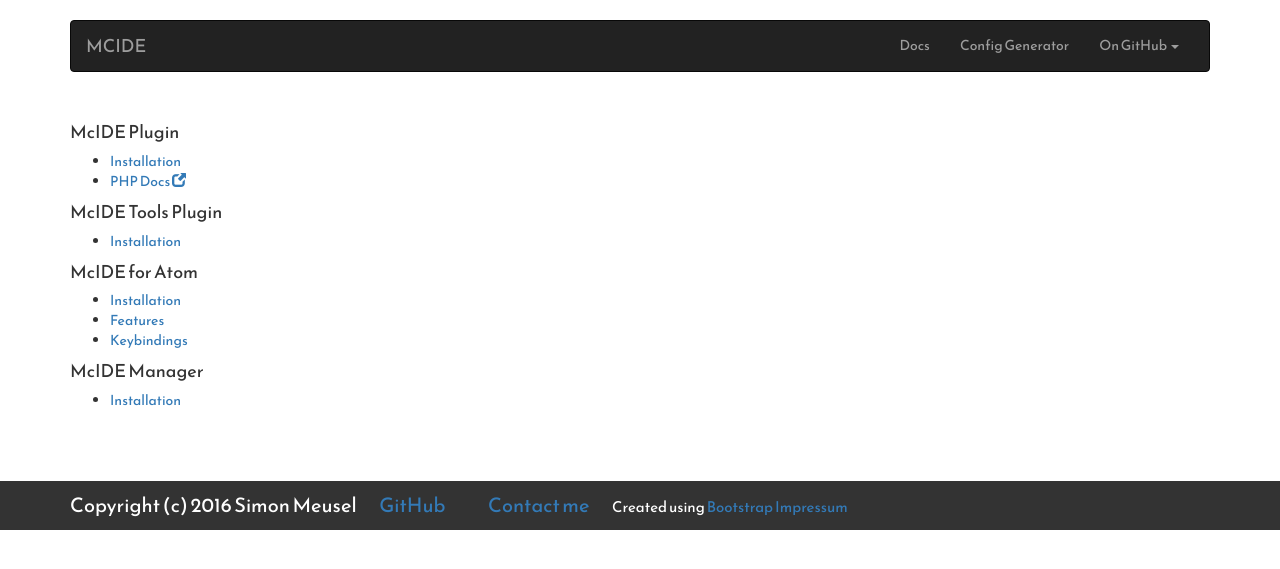
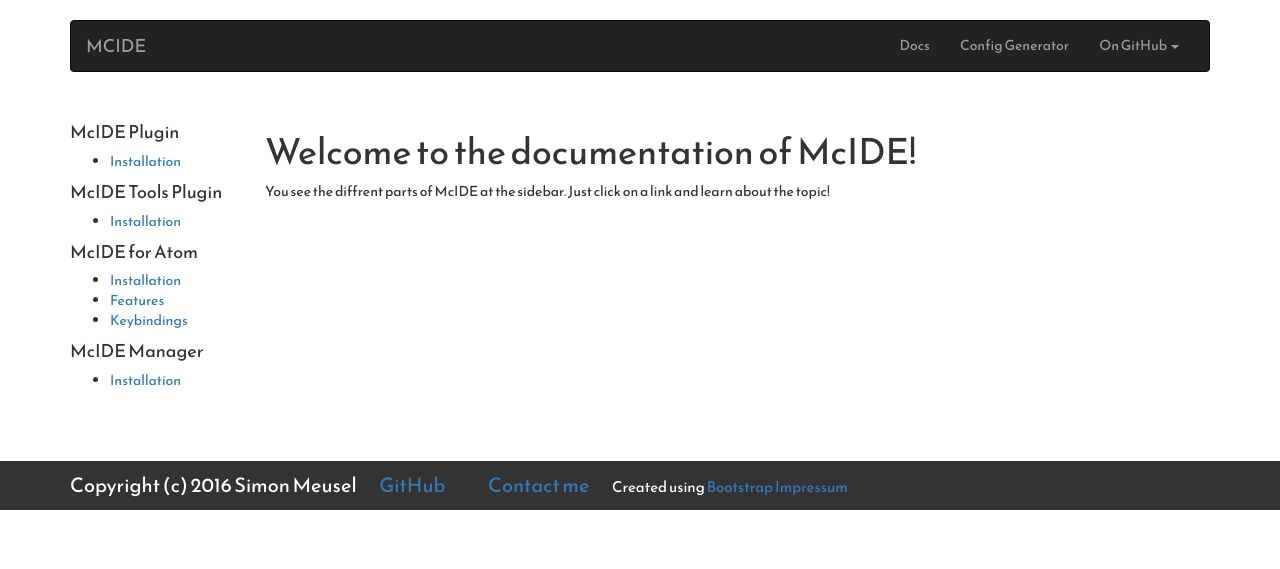
Before and after one commit to simonmeusel/mcide, a Jekyll site: the page built from docs/index.html, in a window 1280 px wide. Shown: the top 569 px of the page. Built offline with Jekyll 4.4.1, drawn with Linux system fonts in a browser that asks for light colours; nearby versions of some CDN libraries.

Commit message:
Update docs

```diff
--- a/_layouts/docs.html
+++ b/_layouts/docs.html
@@ -10,12 +10,6 @@
         <li>
           <a href="{{site.baseurl}}/docs/mcide-plugin/installation.html">
             Installation
-          </a>
-        </li>
-        <li>
-          <a href="http://php.net/docs.php">PHP Docs
-            <span class="glyphicon glyphicon-new-window" aria-hidden="true">
-            </span>
           </a>
         </li>
       </ul>
--- a/docs/index.html
+++ b/docs/index.html
@@ -1,3 +1,8 @@
 ---
 layout: docs
 ---
+
+<h1>Welcome to the documentation of McIDE!</h1>
+
+You see the diffrent parts of McIDE at the sidebar.
+Just click on a link and learn about the topic!
--- a/index.html
+++ b/index.html
@@ -77,6 +77,12 @@
       <hr>
       <script src="https://gist.github.com/simonmeusel/f5495e4d97206a0a003c3734081025a7.js"></script>
       <script src="https://gist.github.com/simonmeusel/fc64186df606449d6250434a6f7bf77a.js"></script>
+      <hr>
+      <div class="well">
+        <h1><a href="{{site.baseurl}}/docs/index.html">Read more at the docs!</a></h1>
+        Get information about all parts of the McIDE toolcase!
+        The docs are the gretest part of McIDE!
+      </div>
     </div>
   </div>
   <div class="row">
```
